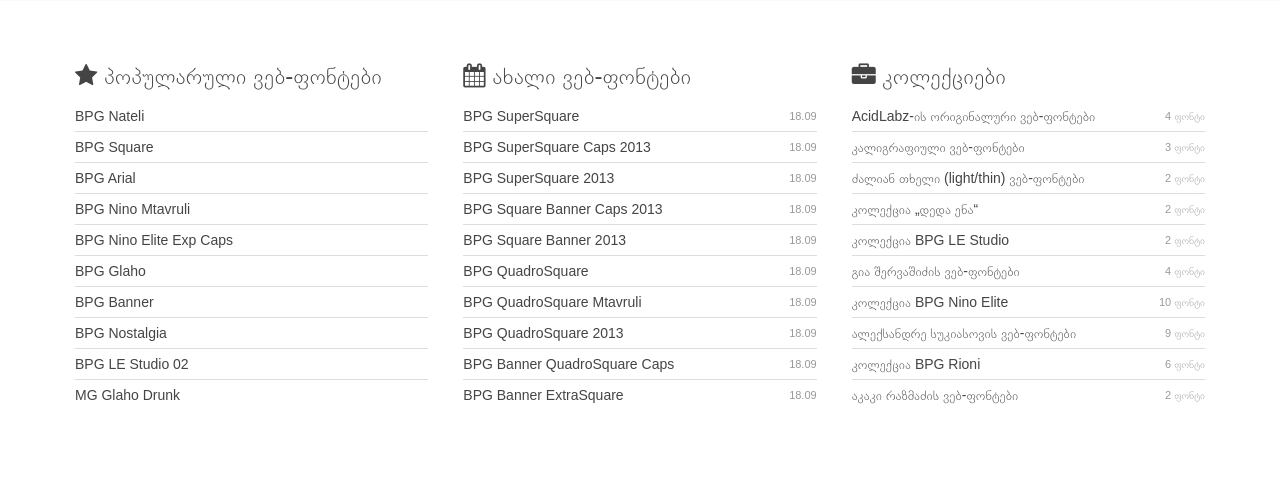
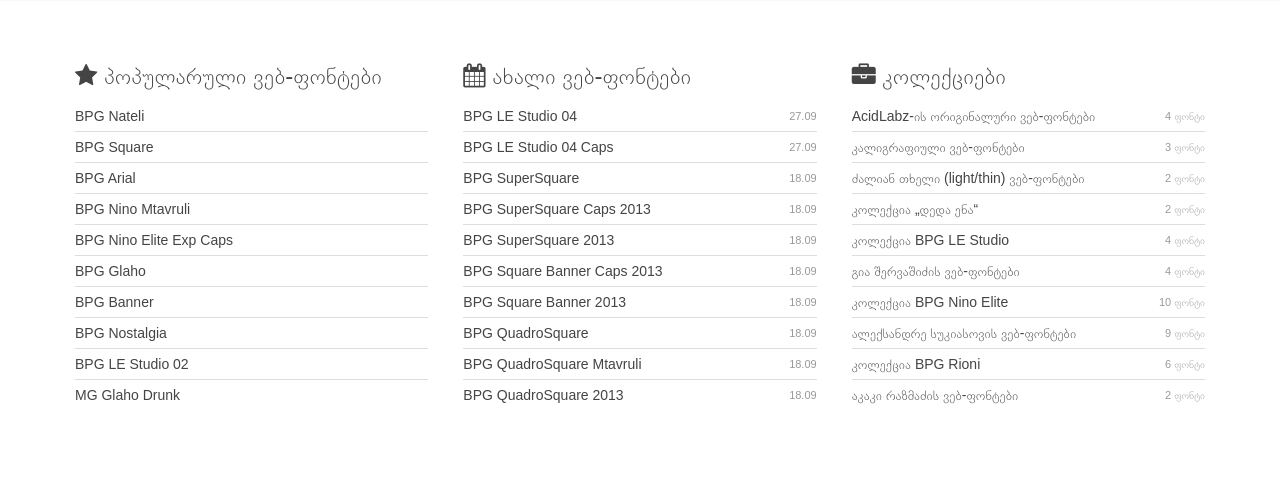
Before and after one commit to web-fonts/web-fonts.github.io, a Jekyll site: the page built from index.html, in a window 1280 px wide. Shown: the part 885-1377 px from the top of the page. Built offline with Jekyll 4.4.1, drawn with Linux system fonts in a browser that asks for light colours.

Commit message:
bpg-le-studio-04

```diff
--- a/_font_collections/bpg-le-studio.md
+++ b/_font_collections/bpg-le-studio.md
@@ -3,5 +3,5 @@ title: კოლექცია BPG LE Studio
 priority: 15
 layout: collection
 active: collections
-fonts: ['BPG LE Studio 02', 'BPG LE Studio 02 Caps']
+fonts: ['BPG LE Studio 02', 'BPG LE Studio 02 Caps', 'BPG LE Studio 04', 'BPG LE Studio 04 Caps']
 ---
--- /dev/null
+++ b/_fonts/bpg-le-studio-04-caps.md
@@ -0,0 +1,6 @@
+---
+title: BPG LE Studio 04 Caps
+published_at: 2015-09-27
+transform: 1
+desktop: https://bpgfonts.wordpress.com/2012/12/08/bpg-le-studio-04/
+---
--- /dev/null
+++ b/_fonts/bpg-le-studio-04.md
@@ -0,0 +1,5 @@
+---
+title: BPG LE Studio 04
+published_at: 2015-09-27
+desktop: https://bpgfonts.wordpress.com/2012/12/08/bpg-le-studio-04/
+---
```
